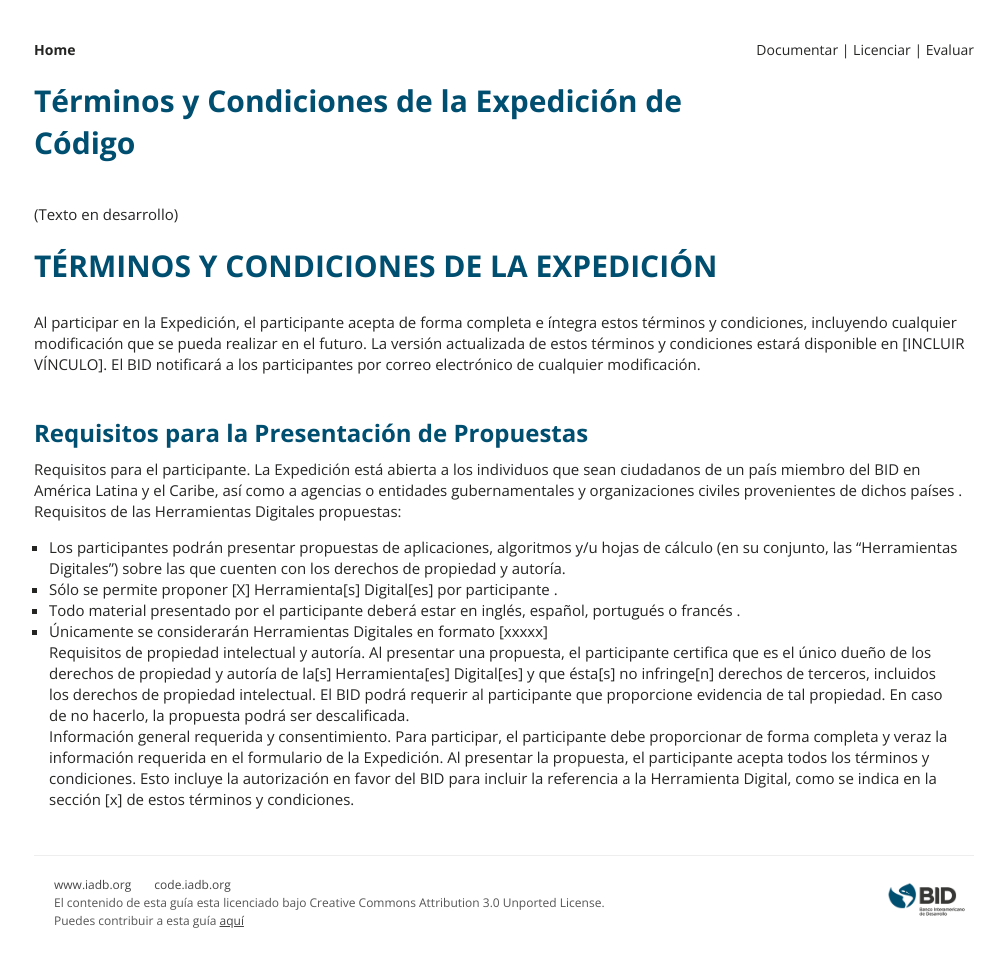
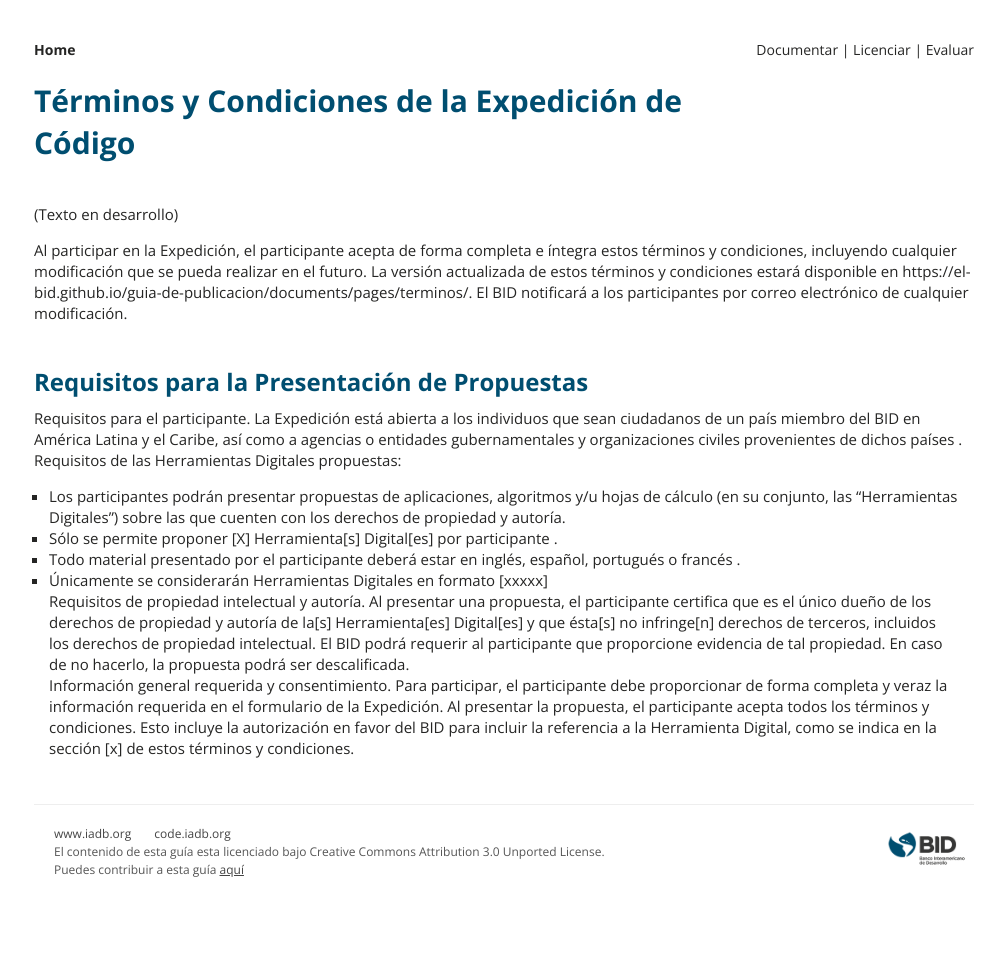
Before and after one commit to EL-BID/guia-de-publicacion, a Jekyll site: the page built from _documents/pages/terminos.markdown, in a window 1280 px wide. Shown: the whole page, without its empty margins (136-1141 px from the left). Built offline with Jekyll 4.4.1, drawn with Linux system fonts in a browser that asks for light colours; after the commit the page ends 920 px from its top, so only the background shows below that.

Commit message:
Update terminos.markdown

```diff
--- a/_documents/pages/terminos.markdown
+++ b/_documents/pages/terminos.markdown
@@ -9,8 +9,7 @@ lang: es
 
 (Texto en desarrollo)
 
-# TÉRMINOS Y CONDICIONES DE LA EXPEDICIÓN
-1.	Al participar en la Expedición, el participante acepta de forma completa e íntegra estos términos y condiciones, incluyendo cualquier modificación que se pueda realizar en el futuro. La versión actualizada de estos términos y condiciones estará disponible en [INCLUIR VÍNCULO]. El BID notificará a los participantes por correo electrónico de cualquier modificación.
+1.	Al participar en la Expedición, el participante acepta de forma completa e íntegra estos términos y condiciones, incluyendo cualquier modificación que se pueda realizar en el futuro. La versión actualizada de estos términos y condiciones estará disponible en https://el-bid.github.io/guia-de-publicacion/documents/pages/terminos/. El BID notificará a los participantes por correo electrónico de cualquier modificación.
 
 ## Requisitos para la Presentación de Propuestas
 2.	Requisitos para el participante. La Expedición está abierta a los individuos que sean ciudadanos de un país miembro del BID en América Latina y el Caribe, así como a agencias o entidades gubernamentales  y organizaciones civiles provenientes de dichos países .
```
